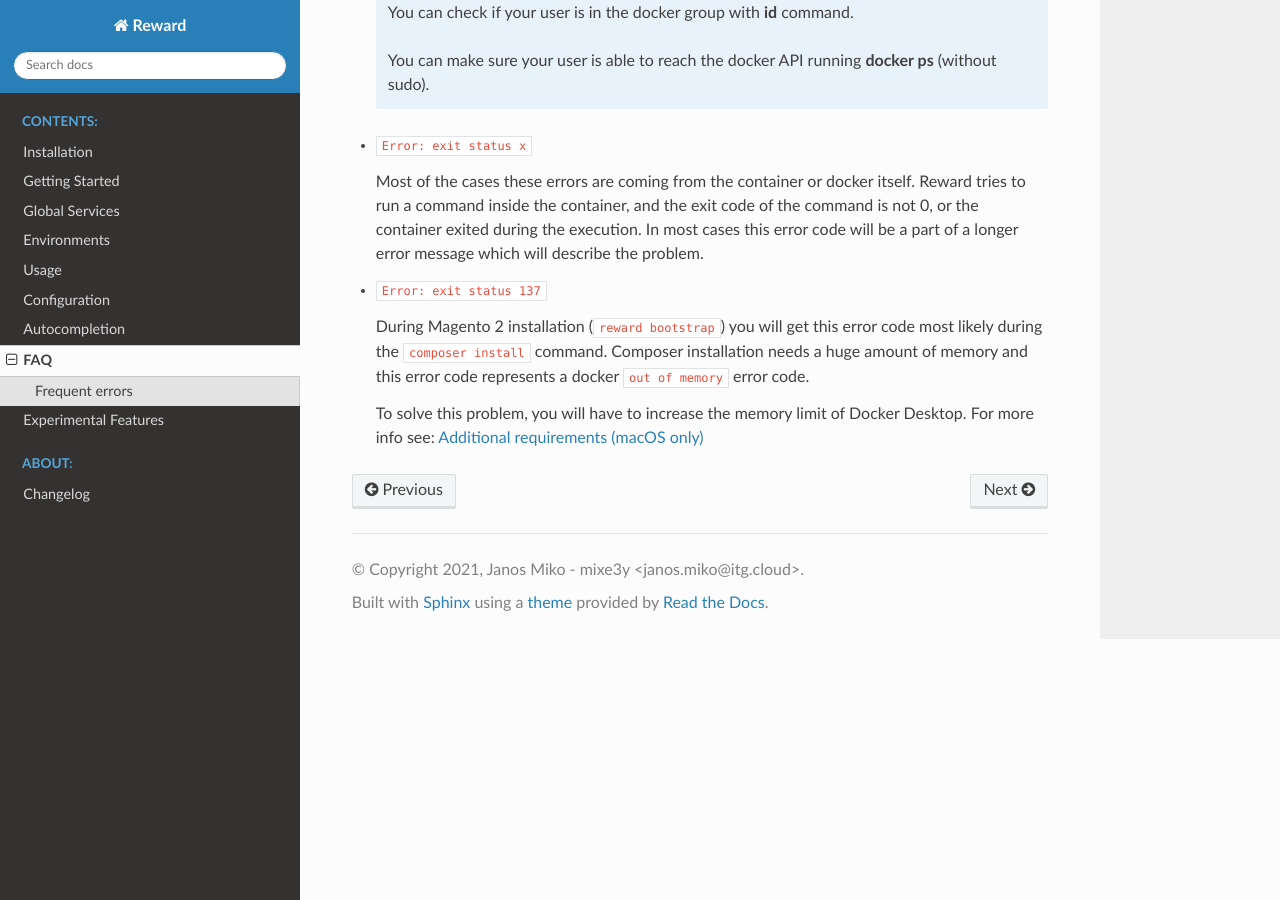
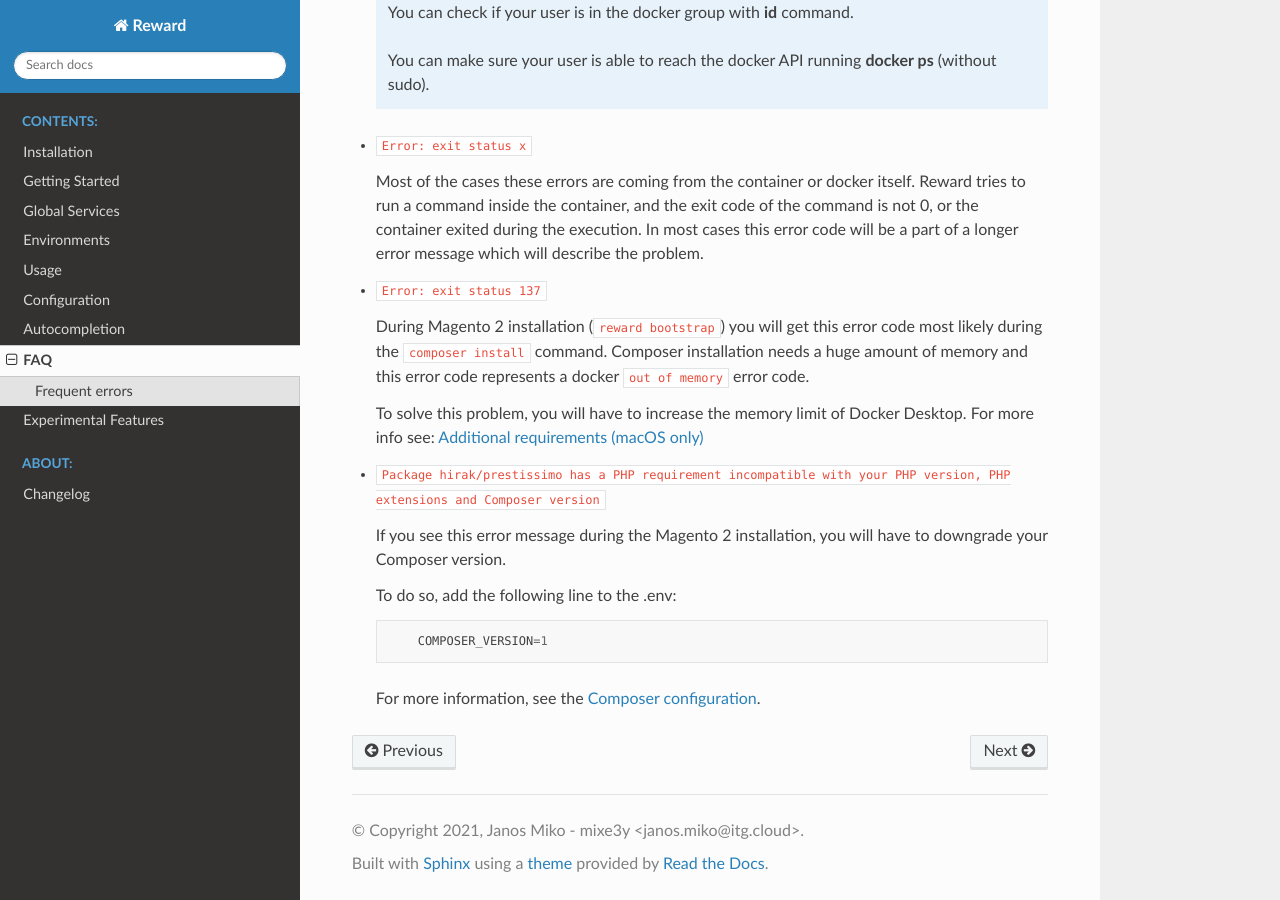
Before and after one commit to rewardenv/reward, a Sphinx documentation site: the page built from docs/faq.md, in a window 1280 px wide and 900 px high, scrolled down 841 px. Built offline with Sphinx 7.4.7 and the Read the Docs theme 2.0.0, drawn with Linux system fonts in a browser that asks for light colours.

Commit message:
docs: add more composer 2 documentation and connect to db as root

````diff
--- a/docs/faq.md
+++ b/docs/faq.md
@@ -52,3 +52,15 @@
 
     To solve this problem, you will have to increase the memory limit of Docker Desktop. For more info see:
     [Additional requirements (macOS only)](installation.html#additional-requirements-macos-only)
+
+* `Package hirak/prestissimo has a PHP requirement incompatible with your PHP version, PHP extensions and Composer version`
+
+    If you see this error message during the Magento 2 installation, you will have to downgrade
+    your Composer version.
+
+    To do so, add the following line to the .env:
+    ```
+        COMPOSER_VERSION=1
+    ```
+
+    For more information, see the [Composer configuration](configuration/composer.md).
````
Also changed, not shown: docs/usage.md (+6 -0 lines).
